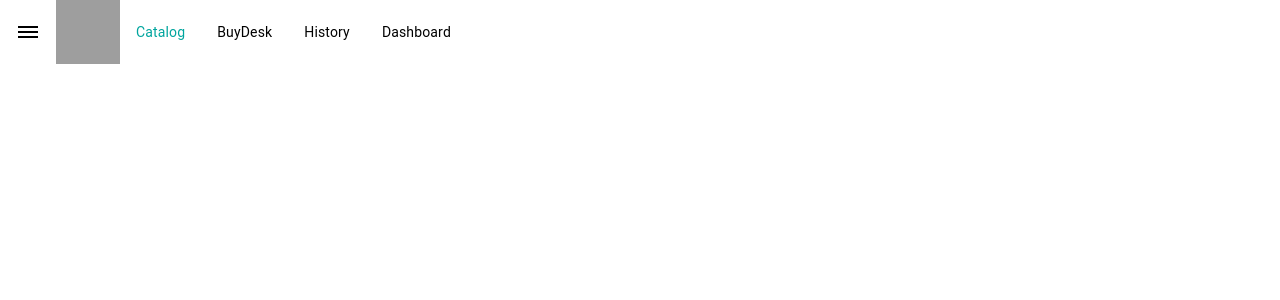
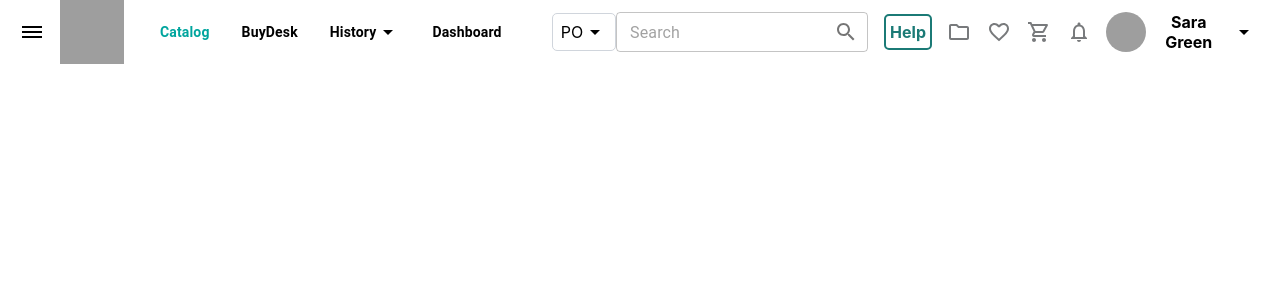
Before and after one commit to pallaveekumari/simfoni, a React (Create React App) app: page / in a window 1280 px wide. Shown: the top 300 px of the page. Built offline with nearby package versions, Linux system fonts and the light colour scheme; no server answers; grey boxes are pictures that could not be loaded.

Commit message:
navbar_created

```diff
--- a/src/Components/Navbar/Navbar.module.css
+++ b/src/Components/Navbar/Navbar.module.css
@@ -2,7 +2,9 @@
     height: 4rem;
     width: 100%;
     background-color:white;
-    /* border: 1px solid red; */
+
+    display: flex;
+    justify-content: space-around;
 }
 .logo{
     height: 4rem;
@@ -12,16 +14,18 @@
 .innerBoxNav{
     width: 30rem;
     display: flex;
-    /* border: 1px solid red; */
+    gap: 2.5rem;
+
 }
 .innerLogoBoxNav{
 
-    width: 8.5rem;
-    /* border: 1px solid red; */
+    width: 6rem;
+
     display: flex;
     justify-content: center;
     align-items: center;
     gap: 1rem;
+    /* border: 1px solid red; */
 }
 .catalogBox{
  display: flex;
@@ -29,8 +33,65 @@
  align-items: center;
  /* border: 2px solid black; */
 gap: 2rem;
-font-weight: bold;
+/* font-weight: bold; */
 }
 .catalogText{
     color: #00a59e;
 }
+.poBox{
+    height: 4rem;
+    width: 55%;
+    /* border: 1px solid teal; */
+    display: flex;
+    align-items: center;
+    gap: 0;
+
+}
+.historyDropdown{
+    display: flex;
+    align-items: center;
+    justify-content: center;
+
+}
+.historyDropdownMenu{
+    display: flex;
+    align-items: center;
+    justify-content: center;
+    height: 2.4rem;
+    width: 4rem;
+    border: 1px solid #d0d5dc;
+    border-radius: 5px;
+    padding:0.5rem;
+    box-sizing: border-box;
+}
+.help{
+    border: 2px solid #1b7a76;
+    color: #1b7a76;
+    height: 2rem;
+    width: 3rem;
+    display: flex;
+    align-items: center;
+    justify-content: center;
+    border-radius: 5px;
+    font-weight: bold;
+    margin-left: 1rem;
+}
+.IconBoxes{
+    height: 2.3rem;
+    width: 12rem;
+    /* border: 1px solid red; */
+    display: flex;
+    align-items: center;
+    justify-content: center;
+    gap: 1rem;
+    color: #787a7c;
+    font-weight: bold;
+
+}
+.avtar{
+    display: flex;
+    justify-content: center;
+    align-items: center;
+    gap: 0.5rem;
+    font-weight: bold;
+}
--- a/src/Components/Navbar/Navbar.tsx
+++ b/src/Components/Navbar/Navbar.tsx
@@ -1,8 +1,23 @@
-import { Box, Typography } from "@mui/material";
+import {
+  Box,
+  Typography,
+  TextField,
+  InputAdornment,
+  IconButton,
+  FormControl,
+  OutlinedInput,
+  InputLabel,
+  Avatar
+} from "@mui/material";
 import React from "react";
 import styles from "./Navbar.module.css";
 import DehazeOutlinedIcon from "@mui/icons-material/DehazeOutlined";
-
+import ArrowDropDownIcon from "@mui/icons-material/ArrowDropDown";
+import SearchIcon from "@mui/icons-material/Search";
+import FolderOutlinedIcon from '@mui/icons-material/FolderOutlined';
+import FavoriteBorderOutlinedIcon from '@mui/icons-material/FavoriteBorderOutlined';
+import ShoppingCartOutlinedIcon from '@mui/icons-material/ShoppingCartOutlined';
+import NotificationsNoneOutlinedIcon from '@mui/icons-material/NotificationsNoneOutlined';
 const Navbar = () => {
   return (
     <Box>
@@ -16,10 +31,50 @@ const Navbar = () => {
             />
           </Box>
           <Box className={styles.catalogBox}>
-          <Typography variant="body2" className={styles.catalogText}>Catalog</Typography>
-          <Typography variant="body2">BuyDesk</Typography>
-          <Typography variant="body2">History</Typography>
-          <Typography variant="body2">Dashboard</Typography>
+            <Typography variant="body2" sx={{fontWeight:"bold"}} className={styles.catalogText}>
+              Catalog
+            </Typography>
+            <Typography variant="body2" sx={{fontWeight:"bold"}}>BuyDesk</Typography>
+            <Box className={styles.historyDropdown}>
+              <Typography variant="body2" sx={{fontWeight:"bold"}}>History </Typography>
+              <ArrowDropDownIcon />
+            </Box>
+            <Typography variant="body2" sx={{fontWeight:"bold"}}>Dashboard</Typography>
+          </Box>
+        </Box>
+
+        <Box className={styles.poBox}>
+          <Box className={styles.historyDropdownMenu}>
+            <Box >PO</Box>
+            <ArrowDropDownIcon />
+          </Box>
+          <Box>
+            <FormControl sx={{width: "25ch" }} variant="outlined">
+              <OutlinedInput
+                id="outlined-adornment-password"
+                size="small"
+                placeholder="Search"
+                endAdornment={
+                  <InputAdornment position="end">
+                    <IconButton edge="end">
+                      <SearchIcon />
+                    </IconButton>
+                  </InputAdornment>
+                }
+              />
+            </FormControl>
+          </Box>
+          <Box className={styles.help}>Help</Box>
+          <Box className={styles.IconBoxes}>
+          <FolderOutlinedIcon/>
+          <FavoriteBorderOutlinedIcon/>
+          <ShoppingCartOutlinedIcon/>
+          <NotificationsNoneOutlinedIcon/>
+          </Box>
+          <Box className={styles.avtar}>
+          <Avatar alt="Remy Sharp" src="/static/images/avatar/1.jpg" />
+          <Box>Sara Green</Box>
+          <ArrowDropDownIcon />
           </Box>
         </Box>
       </Box>
```
